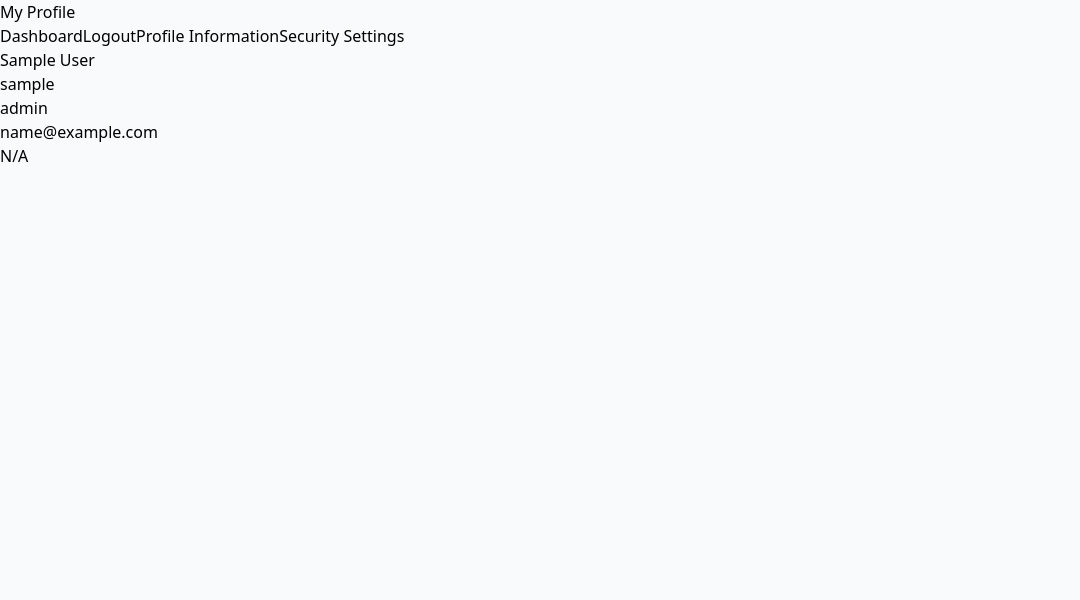
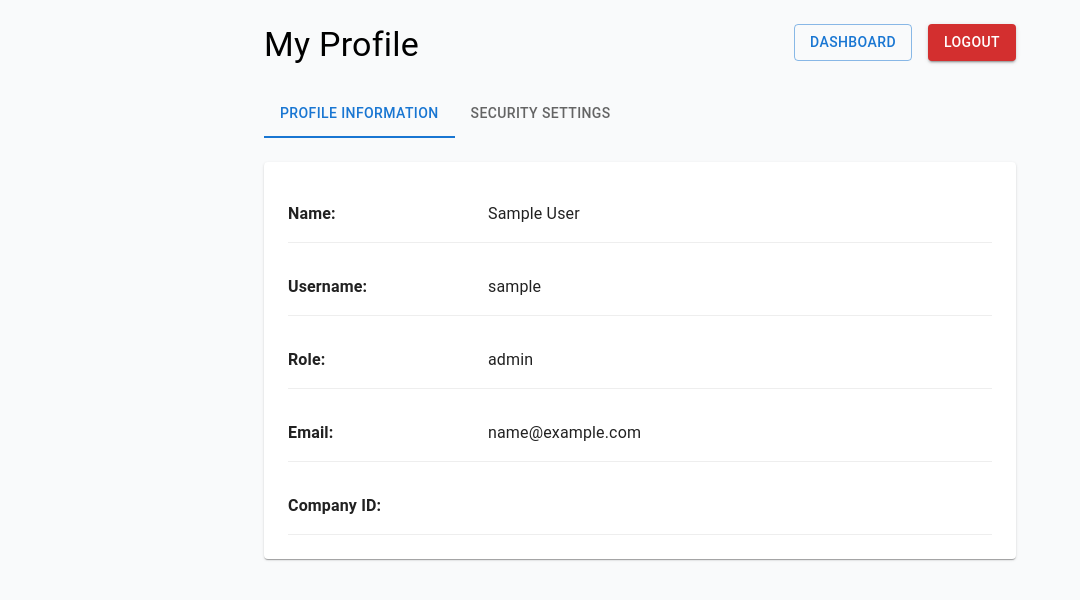
Before and after one commit to Taxibeee/Taxibee-frontend, a React (Vite) app: page /profile in a window 1280 px wide. Shown: the top 600 px of the page, without its empty margins (0-1080 px from the left). Built offline with nearby package versions, Linux system fonts and the light colour scheme; sample sign-in values are in the browser's storage.

Commit message:
fixed type errors

```diff
--- a/src/pages/common/Profile.tsx
+++ b/src/pages/common/Profile.tsx
@@ -1,28 +1,63 @@
 import React, { useState, useEffect } from 'react';
 import { Link } from 'react-router-dom';
 import { useAuth } from '../../store/hooks';
-
-
-/**
- * Profile Component
- *
- * Displays user profile information and allows password updates.
- * Used by both driver and admin user types
- */
+import { UserType, AdminUser, DriverUser } from '../../types/auth.types';
+import {
+    Box,
+    Button,
+    TextField,
+    Typography,
+    Tab,
+    Tabs,
+    Paper,
+    CircularProgress
+} from '@mui/material';
+import { CustomAlert } from '../../utils/customAlert';
 
 const Profile: React.FC = () => {
-    const { currentUser, updatePassword, error, loading, clearErrors, logout, userRole } = useAuth();
-
+    const {
+        currentUser,
+        updatePassword,
+        error,
+        loading,
+        clearErrors,
+        logout,
+        userRole,
+    } = useAuth();
 
     // State for password form
-    const [ passwordData, setPasswordData ] = useState({
+    const [passwordData, setPasswordData] = useState({
         oldPassword: '',
         newPassword: '',
     });
 
-    const [ localError, setLocalError ] = useState<string>('');
-    const [ success, setSuccess ] = useState<string>('');
-    const [ activeTab, setActiveTab ] = useState<string>('profile');
+    const [localError, setLocalError] = useState<string>('');
+    const [success, setSuccess] = useState<string>('');
+    const [activeTab, setActiveTab] = useState<string>('profile');
+
+    // Type guard functions
+    const isAdminUser = (user: UserType): user is AdminUser => {
+        return user.role === 'admin';
+    };
+
+    const isDriverUser = (user: UserType): user is DriverUser => {
+        return user.role === 'driver';
+    };
+
+    // Get display name based on user type
+    const getDisplayName = (user: UserType): string => {
+        if (isAdminUser(user)) {
+            return user.name;
+        }
+        return user.full_name;
+    };
+
+    const getUsername = (user: UserType): string => {
+        if (isAdminUser(user)) {
+            return user.username;
+        }
+        return user.username;
+    }
 
     // Clear errors when component unmounts
     useEffect(() => {
@@ -61,14 +96,13 @@ const Profile: React.FC = () => {
 
             setSuccess(response.message || 'Password updated successfully!');
 
-            // CLear form after sucessful update
+            // Clear form after successful update
             setPasswordData({
                 oldPassword: '',
                 newPassword: '',
             });
         } catch (err) {
             console.error(err);
-            // If error is not already handled by redux, set Local error
             if (!error) {
                 setLocalError('Failed to update password');
             }
@@ -78,125 +112,171 @@ const Profile: React.FC = () => {
     // Determine dashboard link based on user role
     const getDashboardLink = () => {
         return userRole === 'admin' ? '/admin/dashboard' : '/driver/dashboard';
-    }
+    };
 
     // If no user is logged in, show appropriate message
     if (!currentUser) {
         return (
-            <>
-            <p>Please log in to view your profile.</p>
-            <Link
-              to='/login'
+            <Box sx={{ p: 3, textAlign: 'center' }}>
+                <Typography variant="h6">Please log in to view your profile.</Typography>
+                <Button
+                    component={Link}
+                    to="/login"
+                    variant="contained"
+                    sx={{ mt: 2 }}
                 >
                     Go to Login
-            </Link>
-            </>
-        )
+                </Button>
+            </Box>
+        );
     }
 
     return (
-        <>
+        <Box sx={{ maxWidth: 800, mx: 'auto', p: 3 }}>
             {/* Header */}
-            <h1>My Profile</h1>
-            <Link
+            <Box sx={{ display: 'flex', justifyContent: 'space-between', mb: 3 }}>
+                <Typography variant="h4">My Profile</Typography>
+                <Box>
+                    <Button
+                        component={Link}
                         to={getDashboardLink()}
+                        variant="outlined"
+                        sx={{ mr: 2 }}
                     >
                         Dashboard
-            </Link>
-            <button
+                    </Button>
+                    <Button
                         onClick={() => logout()}
+                        variant="contained"
+                        color="error"
                     >
                         Logout
-            </button>
-
+                    </Button>
+                </Box>
+            </Box>
 
             {/* Tab Navigation */}
-            <button
-                onClick={() => setActiveTab('profile')}>
-                Profile Information
-            </button>
-            <button
-                onClick={() => setActiveTab('security')}
+            <Tabs
+                value={activeTab}
+                onChange={(_: React.SyntheticEvent, newValue: string) => setActiveTab(newValue)}
+                sx={{ mb: 3 }}
             >
-                Security Settings
-            </button>
-
+                <Tab value="profile" label="Profile Information" />
+                <Tab value="security" label="Security Settings" />
+            </Tabs>
 
             {/* Profile Information Tab */}
             {activeTab === 'profile' && (
+                <Paper sx={{ p: 3 }}>
+                    <Box sx={{ display: 'grid', gap: 2 }}>
+                        <Box sx={{ display: 'flex', borderBottom: '1px solid #eee', py: 2 }}>
+                            <Typography sx={{ width: 200, fontWeight: 'bold' }}>Name:</Typography>
+                            <Typography>{getDisplayName(currentUser)}</Typography>
+                        </Box>
+
+                        <Box sx={{ display: 'flex', borderBottom: '1px solid #eee', py: 2 }}>
+                            <Typography sx={{ width: 200, fontWeight: 'bold' }}>Username:</Typography>
+                            <Typography>{getUsername(currentUser)}</Typography>
+                        </Box>
+
+                        <Box sx={{ display: 'flex', borderBottom: '1px solid #eee', py: 2 }}>
+                            <Typography sx={{ width: 200, fontWeight: 'bold' }}>Role:</Typography>
+                            <Typography>{currentUser.role}</Typography>
+                        </Box>
+
+                        {isAdminUser(currentUser) && (
+                            <Box sx={{ display: 'flex', borderBottom: '1px solid #eee', py: 2 }}>
+                                <Typography sx={{ width: 200, fontWeight: 'bold' }}>Email:</Typography>
+                                <Typography>{currentUser.email}</Typography>
+                            </Box>
+                        )}
+
+                        {isAdminUser(currentUser) && (
+                            <Box sx={{ display: 'flex', borderBottom: '1px solid #eee', py: 2 }}>
+                                <Typography sx={{ width: 200, fontWeight: 'bold' }}>Company ID:</Typography>
+                                <Typography>{currentUser.company_id}</Typography>
+                            </Box>
+                        )}
+
+                        {isDriverUser(currentUser) && (
                             <>
-                <p>{currentUser.name || currentUser.full_name || 'N/A'}</p>
-                <p>{currentUser.username || 'N/A'}</p>
-                <p>{currentUser.role || 'N/A'}</p>
-                <p>{currentUser.email || 'N/A'}</p>
-                <p>{currentUser.company_id || 'N/A'}</p>
+                                <Box sx={{ display: 'flex', borderBottom: '1px solid #eee', py: 2 }}>
+                                    <Typography sx={{ width: 200, fontWeight: 'bold' }}>Taxibee ID:</Typography>
+                                    <Typography>{currentUser.taxibee_id}</Typography>
+                                </Box>
+                                <Box sx={{ display: 'flex', borderBottom: '1px solid #eee', py: 2 }}>
+                                    <Typography sx={{ width: 200, fontWeight: 'bold' }}>Bolt Driver UUID:</Typography>
+                                    <Typography>{currentUser.bolt_driver_uuid}</Typography>
+                                </Box>
                             </>
                         )}
-
-            {/* Show additional driver-specific fields if the user is a driver */}
-            {currentUser.role === 'driver' && (
-                <>
-                <p>{currentUser.taxibee_id || 'N/A'}</p>
-                <p>{currentUser.bolt_driver_uuid || 'N/A'}</p>
-                </>
+                    </Box>
+                </Paper>
             )}
-
 
             {/* Security Settings Tab */}
             {activeTab === 'security' && (
-                <>
-                <p>Update your password and security preferences</p>
-                <h3>Password Update</h3>
-                <p className='text-red-500'>
+                <Paper sx={{ p: 3 }}>
+                    <Typography variant="h6" sx={{ mb: 3 }}>
+                        Update your password
+                    </Typography>
+
                     {(error || localError) && (
-                        <p>
+                        <CustomAlert severity="error" sx={{ mb: 2 }}>
                             {error || localError}
-                        </p>
+                        </CustomAlert>
                     )}
-                </p>
 
-                <p>
                     {success && (
-                        <p className='text-green-500'>
+                        <CustomAlert severity="success" sx={{ mb: 2 }}>
                             {success}
-                        </p>
+                        </CustomAlert>
                     )}
-                </p>
 
                     <form onSubmit={handlePasswordSubmit}>
-                    <label htmlFor='oldPassword'>Current Password</label>
-                    <input
-                        type='password'
-                        id='oldPassword'
-                        name='oldPassword'
+                        <Box sx={{ display: 'grid', gap: 2 }}>
+                            <TextField
+                                type="password"
+                                label="Current Password"
+                                id="oldPassword"
+                                name="oldPassword"
                                 value={passwordData.oldPassword}
                                 onChange={handlePasswordChange}
                                 required
                                 disabled={loading}
+                                fullWidth
                             />
 
-                    <label htmlFor='newPassword'>New Password</label>
-                    <input
-                        type='password'
-                        id='newPassword'
-                        name='newPassword'
+                            <TextField
+                                type="password"
+                                label="New Password"
+                                id="newPassword"
+                                name="newPassword"
                                 value={passwordData.newPassword}
                                 onChange={handlePasswordChange}
                                 required
                                 disabled={loading}
+                                fullWidth
                             />
 
-                    <button
-                        type='submit'
+                            <Button
+                                type="submit"
+                                variant="contained"
                                 disabled={loading}
+                                sx={{ mt: 2 }}
                             >
-                        {loading ? 'Updating...' : 'Update Password'}
-                    </button>
+                                {loading ? (
+                                    <CircularProgress size={24} />
+                                ) : (
+                                    'Update Password'
+                                )}
+                            </Button>
+                        </Box>
                     </form>
-                </>
+                </Paper>
             )}
-        </>
-    )
-}
+        </Box>
+    );
+};
 
 export default Profile;
--- a/src/types/auth.types.ts
+++ b/src/types/auth.types.ts
@@ -1,18 +1,21 @@
-export interface AdminUser {
+export interface BaseUser {
+    username: string;
+    company_id: string;
+    role: 'admin' | 'driver';
+}
+
+
+export interface AdminUser extends BaseUser {
     id: number | string;
     name: string;
-    username: string;
     role: 'admin',
     email: string;
-    company_id: string;
 }
 
-export interface DriverUser {
-    username: string;
+export interface DriverUser extends BaseUser {
     bolt_driver_uuid: string;
     taxibee_id: number;
     full_name: string;
-    company_id: string;
     role: 'driver';
 }
 
```
Lines whose indentation alone changed are shown as unchanged.
